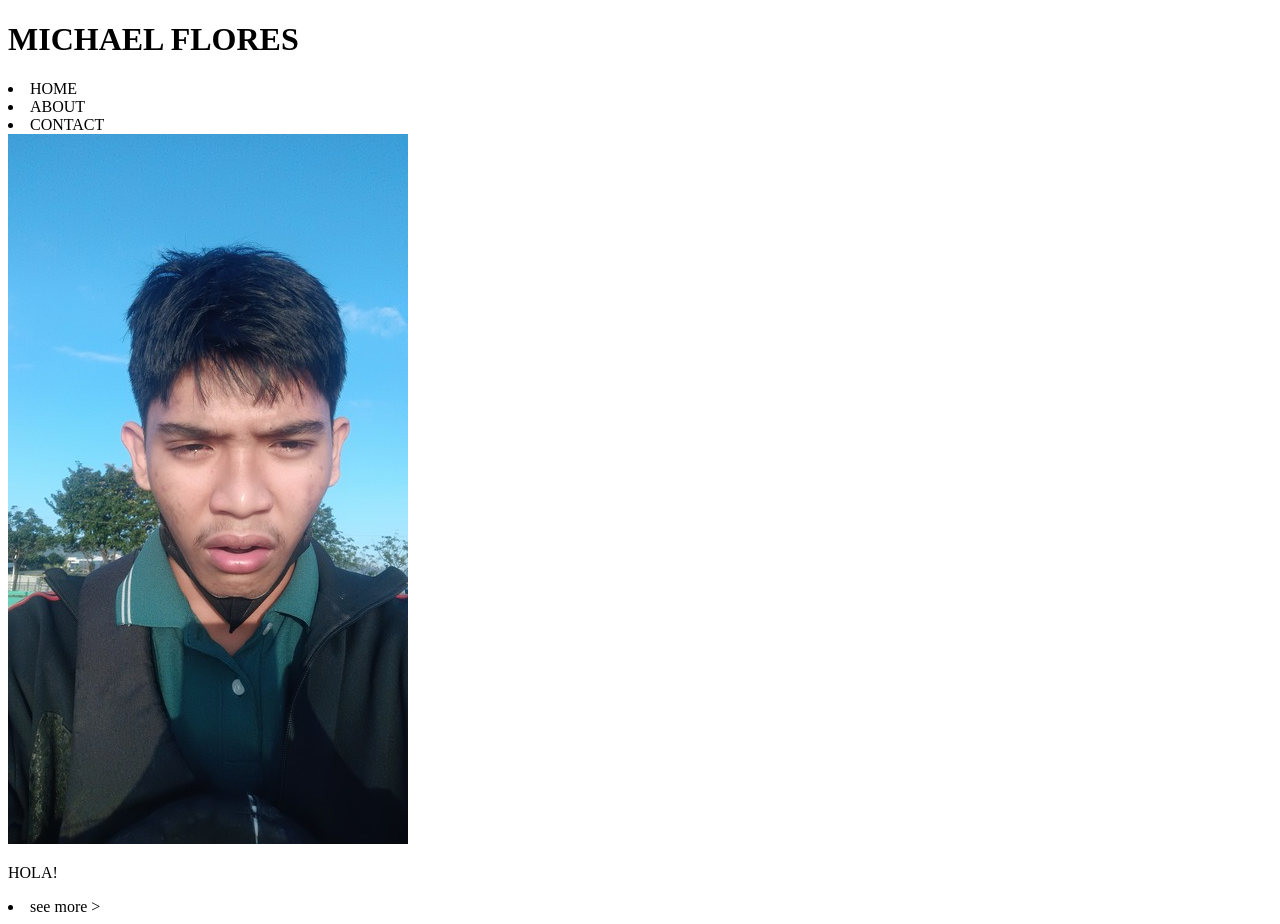
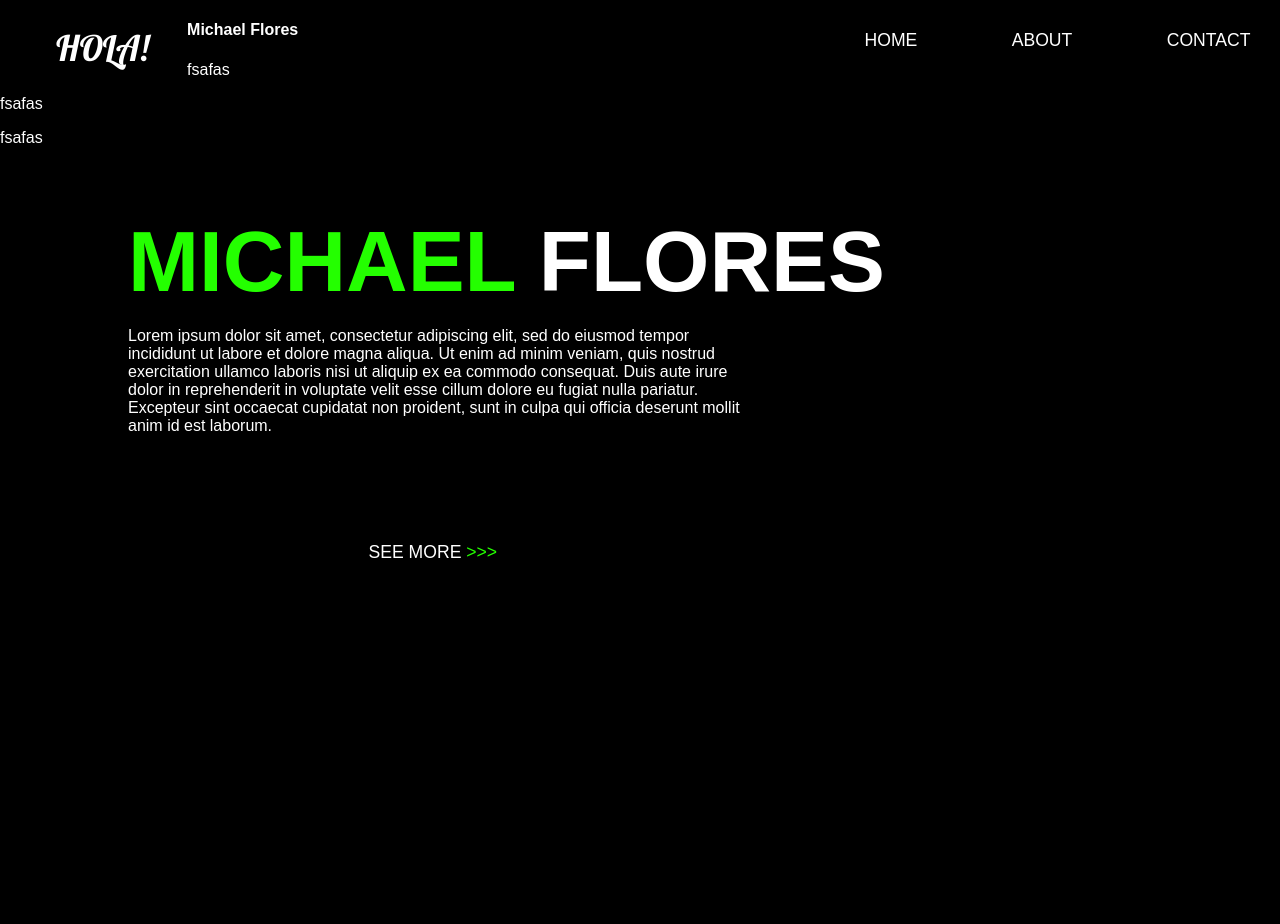
Before and after one commit to FloresTristan/WebDev-Profile, a plain HTML site: page WebProfile/index.html in a window 1280 px wide. After the commit the page ends 800 px from the top, so only its background shows below. Drawn offline with Linux system fonts and the light colour scheme.

Commit message:
current updates for now

```diff
--- /dev/null
+++ b/WebProfile/index.css
@@ -0,0 +1,95 @@
+@import url('https://fonts.googleapis.com/css?family=Lobster');
+@import url('https://fonts.googleapis.com/css?family=Open+Sans');
+
+* {
+    box-sizing: border-box;
+    font-family: Arial, Helvetica, sans-serif;
+    color: white;
+}
+
+html, body {
+    margin: 0;
+    padding: 0;
+    background-color: black;
+}
+
+.main-nav {
+    text-align: center;
+    font-size: 1.1em;
+    font-weight: lighter;
+}
+
+.main-nav li {
+    float: right;
+    padding: 0 3%;
+}
+
+.main-nav ul {
+    position: -webkit-sticky;
+    position: sticky;
+    top: 0;
+    width: 100%;
+    margin: 1em;
+    padding: 0;
+}
+
+.main-nav li {
+    display: inline;
+}
+
+.main-nav a {
+    display: inline-block;
+    padding: .5em;
+    color: white;
+    text-decoration: none;
+}
+
+.hola {
+    margin: 0;
+    margin-top: 5px;
+    font-family: "Lobster";
+    font-size: 2em;
+}
+
+.main-header {
+    background-color: rgba(0, 0, 0, .6);
+    background-blend-mode: multiply;
+}
+
+.div-section {
+    position: absolute;
+    width: 80%;
+    margin-left: 10%;
+    margin-top: 15%;
+}
+
+.name {
+    margin: 0;
+    font-size: 64pt;
+    font-family: Arial, Helvetica, sans-serif; /* Use the same font-family as in .main-nav */
+    font-weight: bolder;
+}
+
+.name-color {
+    color: #24FF00;
+}
+.see-more{
+    float: left;
+    width: 230px;
+    margin-left: 15%;
+    margin-top: 8%;
+}
+.arrow{
+    color: #24FF00;
+
+}
+
+.brief-det {
+    max-width: 60%;
+    display: flex;
+    text-align: left;
+    font-weight: lighter;
+}
+.about-det{
+    display: inline;
+}
--- a/WebProfile/index.html
+++ b/WebProfile/index.html
@@ -2,21 +2,39 @@
 <html>
     <head>
         <title>Michael's Profile</title>
+        <meta name="description" content="Michael's Profile">
+        <link rel="stylesheet" href="index.css"/>
+        <script src="index.js" async></script>
     </head>
     <body>
-        <header>
-            <h1>MICHAEL FLORES</h1>
-            <div>
-                <li>HOME</li>
-                <li>ABOUT</li>
-                <li>CONTACT</li>
+        <header class="main-header">
+            <nav class="nav main-nav">
+                <ul>
+                    <li class="hola" style="float:left">HOLA!</li>
+                    <li><a href="">CONTACT</a></li>
+                    <li><a href="">ABOUT</a></li>
+                    <li><a href="">HOME</a></li>
+                </ul>
+            </nav>
+        </header>
+        <section class="content-section container">
+            <div class="div-section">
+                <h1 class="name"><span class="name-color">MICHAEL</span> FLORES</h1>
+                <p class="brief-det">Lorem ipsum dolor sit amet, consectetur adipiscing elit, sed do eiusmod tempor incididunt ut labore et dolore magna aliqua. Ut enim ad minim veniam, quis nostrud exercitation ullamco laboris nisi ut aliquip ex ea commodo consequat. Duis aute irure dolor in reprehenderit in voluptate velit esse cillum dolore eu fugiat nulla pariatur. Excepteur sint occaecat cupidatat non proident, sunt in culpa qui officia deserunt mollit anim id est laborum.</p>
+                <ul class="main-nav see-more">
+                    <li><a href=""> SEE MORE <span class="arrow"> >>> </span></a></li>
+                </ul>
             </div>
-        </header>
+        </section>
         <section>
-            <img src="images/profile.jpg"/>
-            <div>
-                <p>HOLA!</p>
-                <li>see more ></li>
+            <div class="">
+                <h4>Michael Flores</h4>
+
+            </div>
+            <div class="about-det">
+                <p><span>fsafas</span></p>
+                <p><span>fsafas</span></p>
+                <p><span>fsafas</span></p>
             </div>
         </section>
         <footer>
--- /dev/null
+++ b/WebProfile/index.js
@@ -0,0 +1 @@
+document.getElementsByClassName("mike").innerHTML="Hello World";
```
